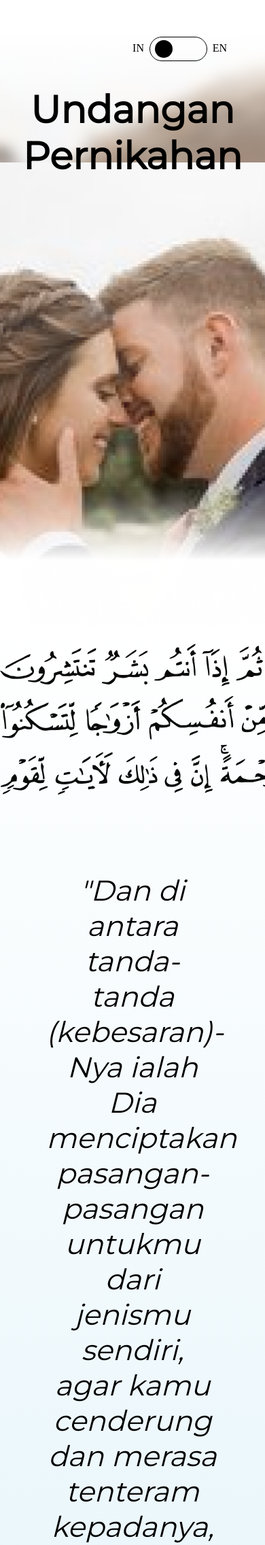
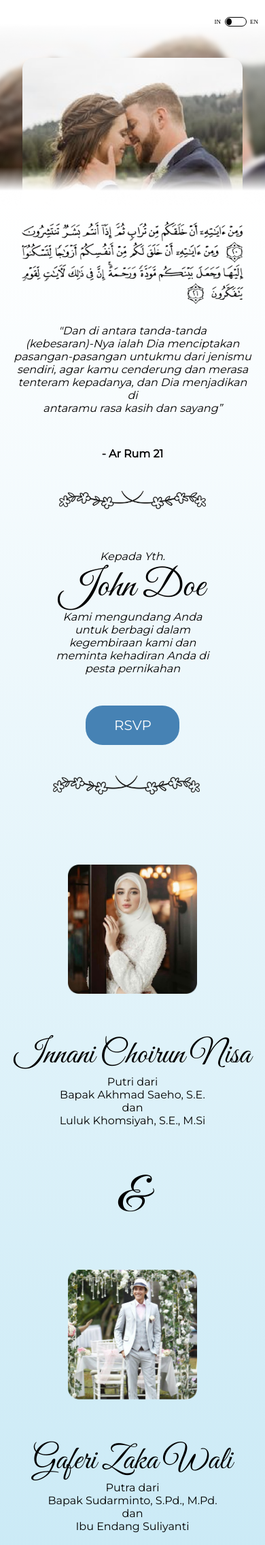
Before and after one commit to rizalw/Undangan-Pernikahan, a Flask app: page / in a window 390 px wide; the page is wider, and only the part inside the window is pictured. Shown: the top 2273 px of that part at 68% size. Run offline with Flask 2, Linux system fonts and the light colour scheme; some web fonts are replaced.

Commit message:
update UI layar kecil

```diff
--- a/static/style.css
+++ b/static/style.css
@@ -72,8 +72,6 @@ input:focus + .slider {
 }
 
 input:checked + .slider:before {
-    -webkit-transform: translateX(43px);
-    -ms-transform: translateX(43px);
     transform: translateX(43px);
 }
 
@@ -109,7 +107,7 @@ input:checked + .slider:before {
     font-weight: medium;
     margin-bottom: 54px;
     padding-top: 54.12px;
-    padding-bottom: 604px;
+    padding-bottom: 750px;
 }
 .foto-banner{
     width: 977px;
@@ -149,12 +147,14 @@ input:checked + .slider:before {
 .tombol-rsvp{
     text-align: center;
     padding: 13px 37px 13px 38px;
+    background-color: #4682B4;
     border: 4px solid #4682B4;
     border-radius: 25px;
     width: fit-content;
     margin: 45px auto 45px auto;
     font-family: "Montserrat", serif;
     font-size: 36px;
+    color: white;
 }
 .detail-nama{
     display: flex;
@@ -223,6 +223,7 @@ input:checked + .slider:before {
     font-size: 128px;
 }
 .tambah{
+    background-color: #4682B4;
     border: 4px solid #4682B4;
     border-radius: 25px;
     width: fit-content;
@@ -232,7 +233,7 @@ input:checked + .slider:before {
     font-size: 36px;
     font-family: "Montserrat", serif;
     font-weight: bold;
-    color: #4682B4;
+    color: white;
     padding: 20px 30px;
 }
 .tambah a:hover{
@@ -322,6 +323,7 @@ input:checked + .slider:before {
 .rsvp p{
     text-align: center;
     font-size: 48px;
+    margin-bottom: 32.29px;
 }
 .bisa, .tidak-bisa, .konfirmasi, .jumlah{
     font-size: 36px;
@@ -445,12 +447,14 @@ input:checked + .slider:before {
 .wedding-wish textarea{
     width: 64%;
     margin: 0px auto;
+    border-radius: 16px;
 }
 .kirim{
     font-size: 32px;
     font-weight: bold;
-    color: #4682B4;
+    color: white;
     border: 4px solid #4682B4;
+    background-color: #4682B4;
     width: fit-content;
     margin: 33px auto;
     padding: 10px 50px;
@@ -476,8 +480,10 @@ input:checked + .slider:before {
 }
 .continue{
     font-size: 32px;
-    color: #4682B4;
+    background-color: #4682B4;
+    color: #fff;
     border: 4px solid #4682B4;
+    font-weight: bold;
     width: fit-content;
     margin: 0px auto;
     padding: 10px 40px;
@@ -519,8 +525,179 @@ input:checked + .slider:before {
     margin-top: 60px;
 }
 @media screen and (max-width: 426px) {
+    input:checked + .slider:before {
+        transform: translateX(20px);
+    }
+    .lang{
+        font-size: 9px;
+        top: 27px;
+    }
+    .left-lang{
+        right:65px ;
+    }
+    .right-lang{
+        /* aslinya 68px */
+        right: 10px;
+    }
+    .slider{
+        top: 25px;
+        width: 31.88px;
+        height: 14px;
+        right: 27px;
+    }
+    .slider::before{
+        top: 27px;
+        height: 10px;
+        width: 8px;
+        right: 49px;
+    }
+    .banner-utama{
+        background: url(images/banner-bg-effect.png) center / 424px auto no-repeat, url(images/banner.png) 50% 50px / 324px auto no-repeat, url(images/banner-bg.png) center top / 424px auto no-repeat;
+    }
+    .banner-utama h1{
+        padding-bottom: 120px;
+    }
+    .arab{
+        width: 325.79px;
+    }
+    .arti-ayat{
+        width: 90%;
+    }
+    .ayat{
+        font-size: 16px;
+    }
+    .a{
+        font-size: 16px;
+    }
+    .b{
+        font-size: 56px;
+    }
+    .batas-gambar{
+        width: 216px !important;
+    }
+    .tombol-rsvp{
+        font-size: 20px;
+    }
+    .detail-nama img{
+        width: 190.27px;
+    }
+    .nama-pengantin-pria, .nama-pengantin-wanita{
+        font-size: 48px;
+    }
+    .keluarga-pengantin-wanita, .keluarga-pengantin-pria{
+        font-size: 16px;
+    }
+    .save{
+        font-size: 56px;
+    }
+    .tanggal{
+        font-size: 20px;
+    }
+    .c{
+        font-size: 72px;
+    }
+    .col-head{
+        font-size: 24px;
+    }
+    .col-body{
+        font-size: 56px;
+    }
+    .countdown{
+        width: 95%;
+    }
+    .tambah{
+        padding: 7px 0px;
+    }
+    .tambah a{
+        font-size: 14px;
+        padding: 0px 20px;
+    }
+    .foto-pengantin h1{
+        font-size: 56px;
+    }
+    .data-lengkap img{
+        font-size: 41.52px;
+    }
+    .data-lengkap h1{
+        font-size: 48px;
+    }
+    .data-lengkap h3{
+        font-size: 28px;
+    }
+    .d{
+        font-size: 18px;
+    }
+    .data-lengkap .e, .data-lengkap .f, .lokasi{
+        font-size: 24px;
+    }
+    iframe{
+        width: 318.07px;
+    }
+    .rsvp h1{
+        font-size: 36px;
+    }
+    .rsvp p{
+        font-size: 24px;
+        margin-bottom: 23.39px;
+    }
+    .bisa, .tidak-bisa{
+        display: flex;
+    }
+    .bisa{
+        padding: 10px 55px;
+    }
+    .tidak-bisa{
+        padding: 10px 26px;
+    }
+    .left, .right{
+        height: 47.21px;
+        width: 56.21px;
+    }
+    .jumlah{
+        width: 80%;
+    }
+    .mid{
+        width: 159.62px;
+        height: 47.21px;
+    }
+    .mid p{
+        margin-top: 8%;
+    }
+    .bisa a, .tidak-bisa a, .konfirmasi a{
+        font-size: 20px;
+    }
+    .konfirmasi{
+        display: flex;
+        padding: 10px 24px;
+    }
+    .wedding-wish h1{
+        font-size: 48px;
+    }
+    .wedding-wish p{
+        font-size: 12px;
+    }
+    .wedding-wish textarea{
+        width: 90%;
+    }
+    .kirim{
+        font-size: 12px;
+        padding: 5px 15px;
+    }
+    .nama, .detail{
+        font-size: 16px;
+    }
+    .tanggal-submit{
+        font-size: 10px;
+    }
+    .continue{
+        font-size: 10px;
+        padding: 10px 20px;
+    }
+    .prokes h1{
+        font-size: 32px;
+    }
     .prokes img{
-        width: 425px;
+        width: 361.03px;
     }
     .pernyataan{
         font-size: 24px;
--- a/templates/index.html
+++ b/templates/index.html
@@ -22,7 +22,7 @@
         <div class="content">
             <!-- Isinya tulisan undangan pernikahan + foto utama + foto bg + rspv -->
             <div class="banner-utama">
-                <h1>Undangan Pernikahan</h1>
+                <h1> </h1>
             </div>
             <div class="isi">
                 <article class="ayat">
@@ -40,7 +40,7 @@
                 <img src="{{ url_for('static', filename = 'images/border-bunga.png') }}" alt="" class="batas-gambar">
                 <article class="nama-pengantin">
                     <div class="sambutan-tamu">
-                        <div class="a">Untuk</div>
+                        <div class="a">Kepada Yth.</div>
                         <div class="b">John Doe</div>
                         <div class="a last">Kami mengundang Anda untuk berbagi dalam kegembiraan kami dan meminta kehadiran Anda di pesta pernikahan</div>
                         <div class="tombol-rsvp">
```
